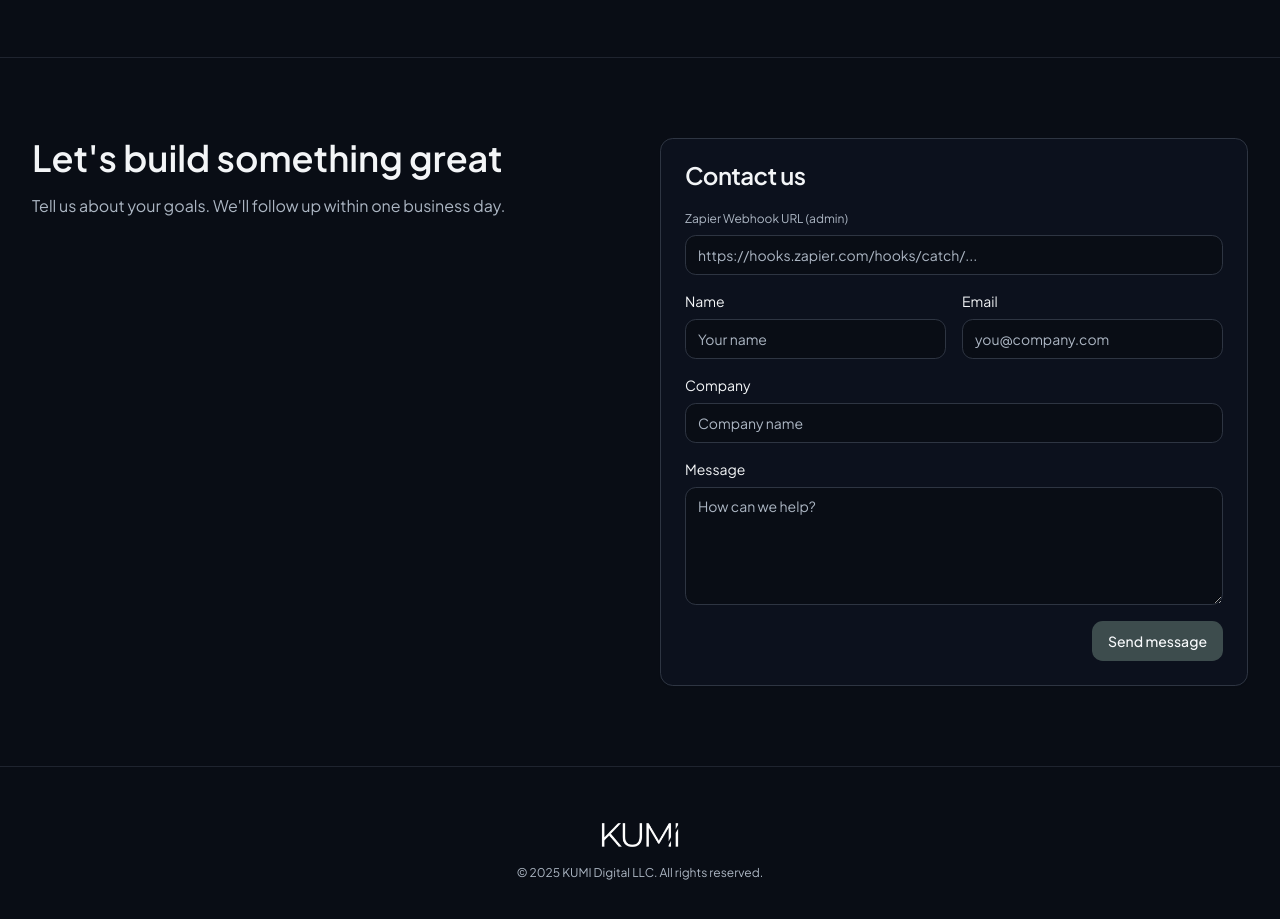
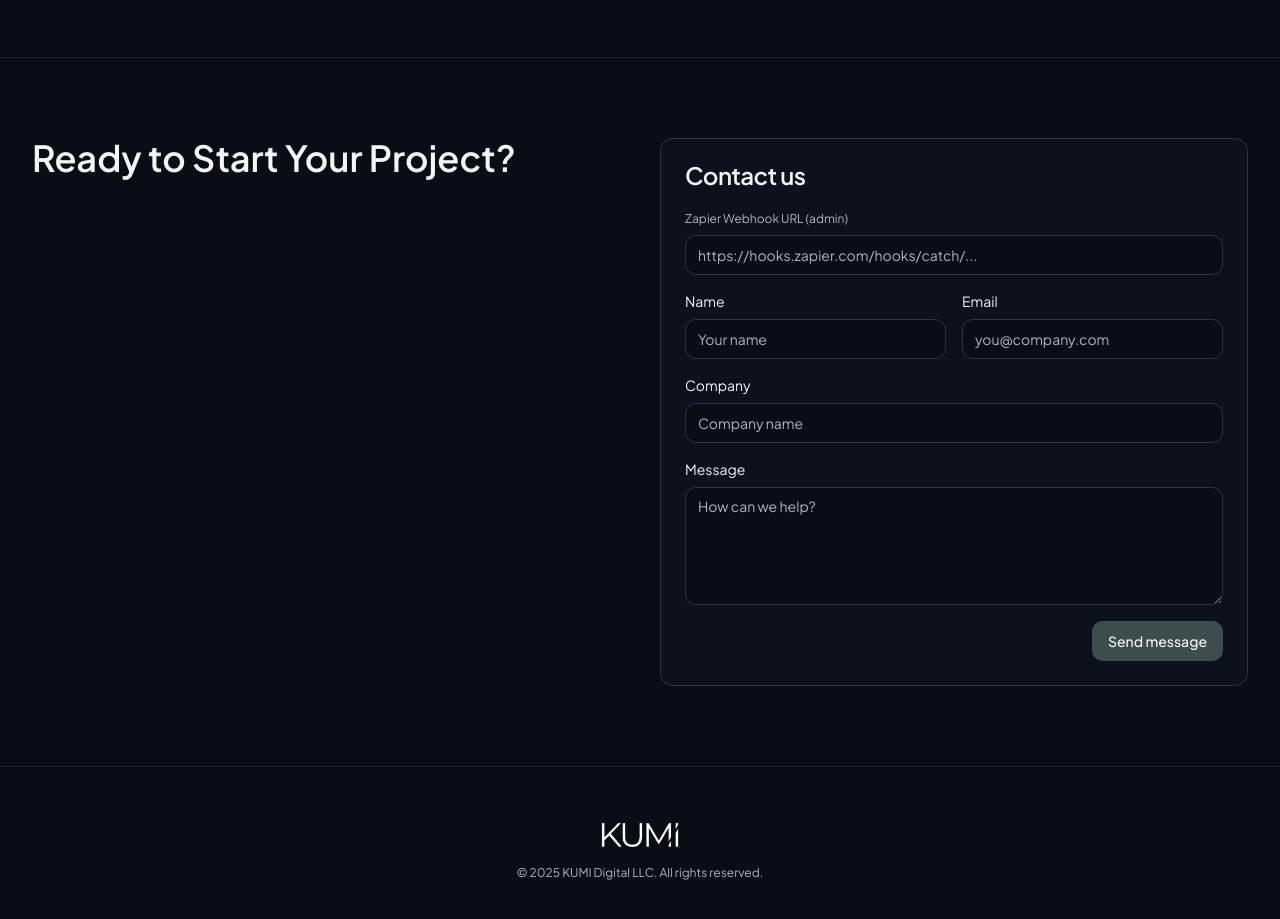
Before and after one commit to talitacad/kumi-digital-launchpad, a React (Vite) app: page / in a window 1280 px wide. Shown: the part 1460-2379 px from the top of the page. Built offline with nearby package versions, Linux system fonts and the light colour scheme.

Commit message:
Update Contact section title
Replaced the existing content in the Contact section with the new title "Ready to Start Your Project?".

```diff
--- a/src/pages/Index.tsx
+++ b/src/pages/Index.tsx
@@ -522,8 +522,7 @@ const Index = () => {
         <section id="contact" className="py-20 border-t border-border/60">
           <div className="container mx-auto grid md:grid-cols-2 gap-10 items-start">
             <div className="space-y-4">
-              <h2 className="text-3xl md:text-4xl font-semibold">Let's build something great</h2>
-              <p className="text-muted-foreground">Tell us about your goals. We'll follow up within one business day.</p>
+              <h2 className="text-3xl md:text-4xl font-semibold">Ready to Start Your Project?</h2>
             </div>
             <Card>
               <CardHeader>
```
